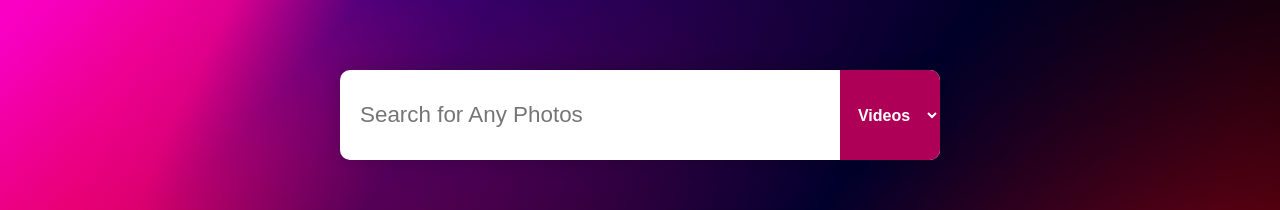
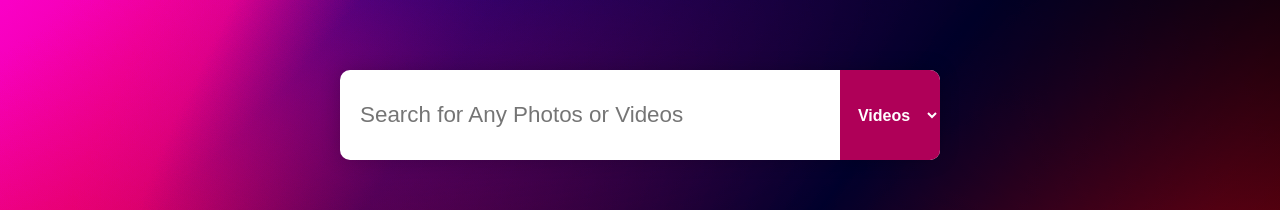
Before and after one commit to tinsaedv/Image-Video-Search-Using-API, a plain HTML site: page index.html in a window 1280 px wide. Shown: the part 160-370 px from the top of the page. Drawn offline with Linux system fonts and the light colour scheme; no server answers.

Commit message:
Modified the search placeholder

```diff
--- a/index.html
+++ b/index.html
@@ -12,7 +12,7 @@
 
 <body>
     <div class="search">
-        <input autocomplete="off" id="search_bar" type="text" placeholder="Search for Any Photos">
+        <input autocomplete="off" id="search_bar" type="text" placeholder="Search for Any Photos or Videos">
         <div class="select_container">
             <select name="select_type" id="selectType">
                 <option value="videos">Videos</option>
```
